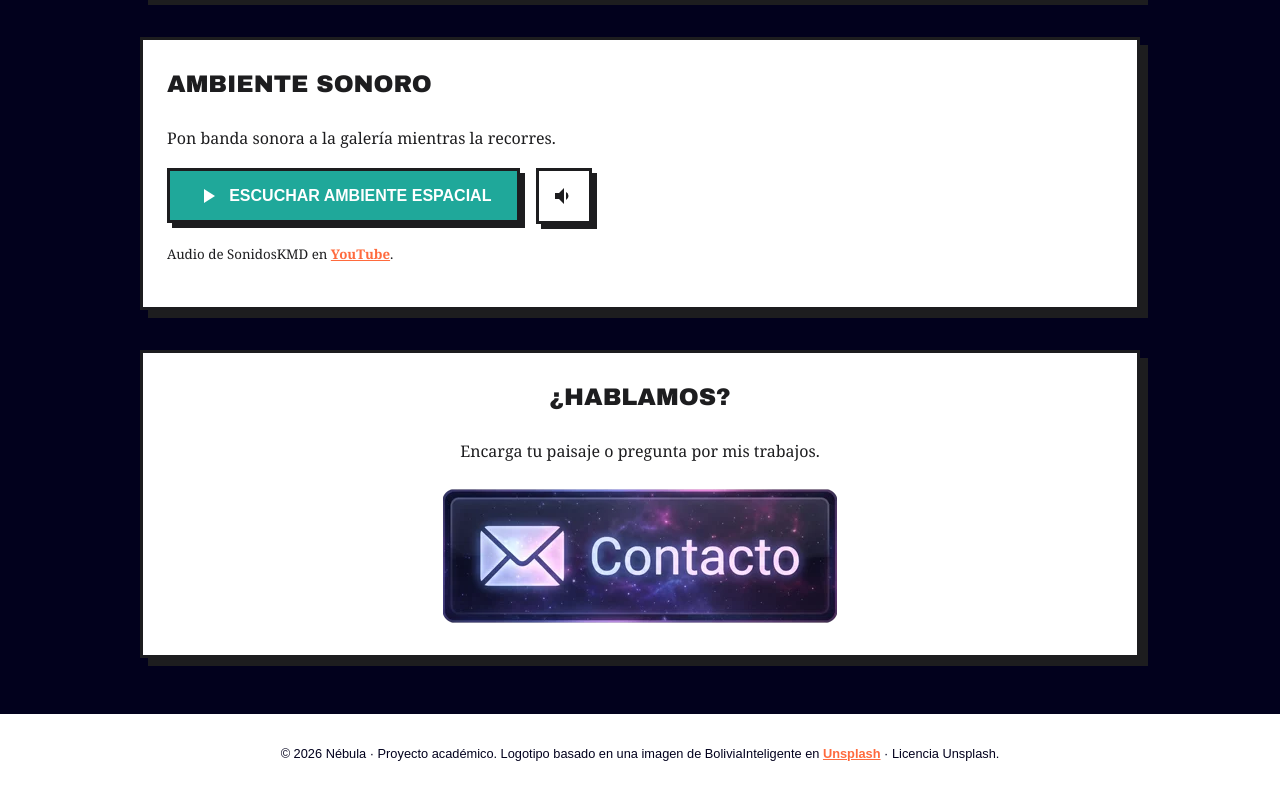
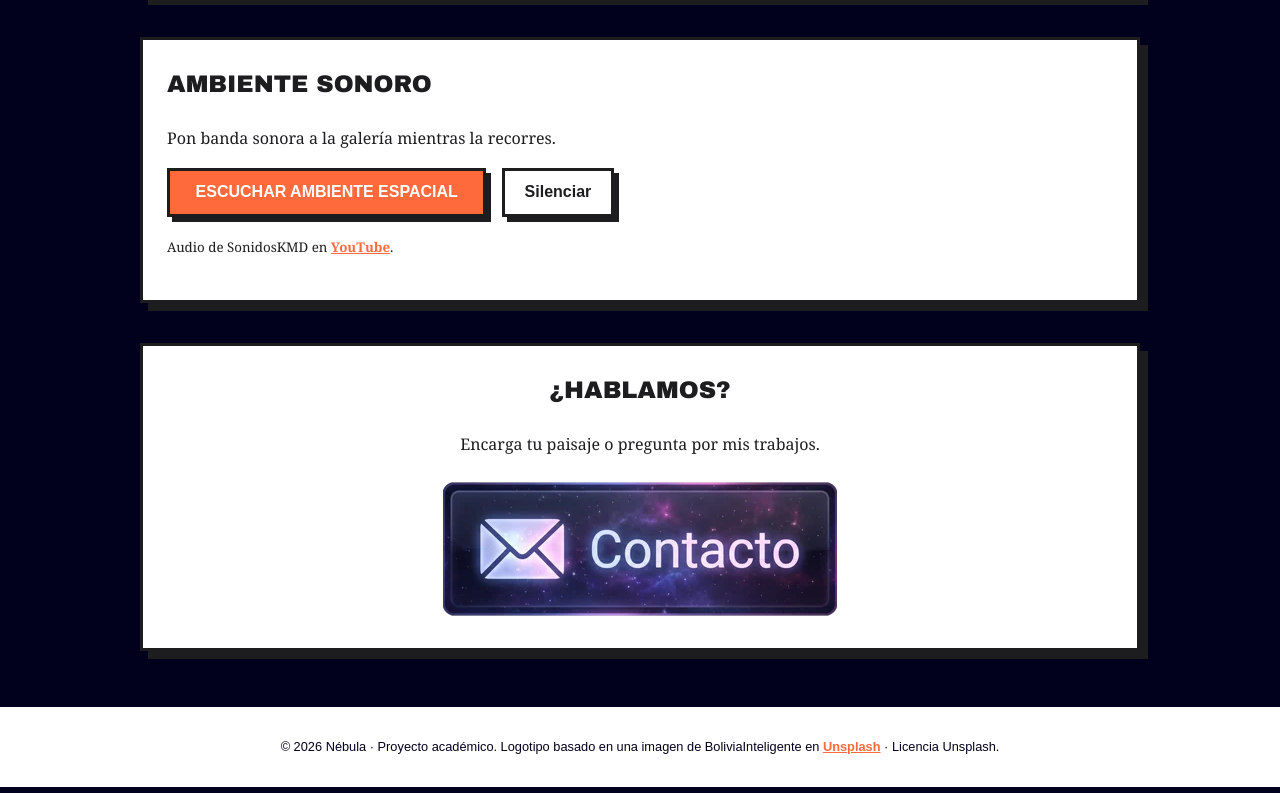
Before and after one commit to Pablobc1208/Landing_nebula, a plain HTML site: page index.html in a window 1280 px wide. Shown: the part 2179-2972 px from the top of the page. Drawn offline with Linux system fonts and the light colour scheme.

Commit message:
Fase 4: reproductor de audio personalizado y arreglos del modal

```diff
--- a/index.html
+++ b/index.html
@@ -721,64 +721,15 @@
         <p>Pon banda sonora a la galería mientras la recorres.</p>
 
         <!-- Audio sin controles nativos: se maneja desde JavaScript -->
-        <audio
-          id="audio-ambiente"
-          preload="none"
-          loop
-          src="asset/audio/untitled.mp3"
-        >
-          Tu navegador no admite la reproducción de audio.
-        </audio>
+        <audio id="audio-ambiente" preload="none" loop src="asset/audio/untitled.mp3"> Tu navegador no admite la reproducción de audio.</audio>
 
         <div class="reproductor">
-          <button
-            id="boton-audio"
-            class="boton-audio"
-            type="button"
-            aria-pressed="false"
-          >
-            <svg
-              class="icono-audio"
-              viewBox="0 0 24 24"
-              width="24"
-              height="24"
-              aria-hidden="true"
-              focusable="false"
-            >
-              <path id="icono-audio" d="M8 5v14l11-7z" />
-            </svg>
-            <span id="texto-audio">Escuchar ambiente espacial</span>
-          </button>
-
-          <button
-            id="boton-silencio"
-            class="boton-silencio"
-            type="button"
-            aria-pressed="false"
-            aria-label="Silenciar audio"
-          >
-            <svg
-              class="icono-audio"
-              viewBox="0 0 24 24"
-              width="24"
-              height="24"
-              aria-hidden="true"
-              focusable="false"
-            >
-              <path
-                id="icono-silencio"
-                d="M3 9v6h4l5 5V4L7 9H3zm13.5 3A4.5 4.5 0 0 0 14 8v8a4.5 4.5 0 0 0 2.5-4z"
-              />
-            </svg>
-          </button>
+          <button id="boton-audio" class="boton-audio" type="button">Escuchar ambiente espacial</button>
+          <button id="boton-silencio" class="boton-silencio" type="button">Silenciar</button>
         </div>
 
         <p>
-          <small
-            >Audio de SonidosKMD en
-            <a href="https://www.youtube.com/watch?v=Dtu5Fk1qb0g">YouTube</a
-            >.</small
-          >
+          <small>Audio de SonidosKMD en <a href="https://www.youtube.com/watch?v=Dtu5Fk1qb0g">YouTube</a>.</small>
         </p>
       </section>
 
--- a/script.js
+++ b/script.js
@@ -81,3 +81,36 @@ modal.addEventListener("click", (evento) => {
     cerrarModal();
   }
 });
+
+const audio = document.getElementById('audio-ambiente');
+const botonAudio = document.getElementById('boton-audio');
+const botonSilencio = document.getElementById('boton-silencio');
+
+// Reproduce o pausa el audio
+function reproducirPausar() {
+  if (audio.paused) {
+    audio.play();
+    botonAudio.textContent = 'Pausar ambiente espacial';
+    botonAudio.classList.add('sonando');
+  } else {
+    audio.pause();
+    botonAudio.textContent = 'Escuchar ambiente espacial';
+    botonAudio.classList.remove('sonando');
+  }
+}
+
+// Silencia o activa el sonido
+function silenciar() {
+  audio.muted = !audio.muted;
+
+  if (audio.muted) {
+    botonSilencio.textContent = 'Activar sonido';
+    botonSilencio.classList.add('silenciado');
+  } else {
+    botonSilencio.textContent = 'Silenciar';
+    botonSilencio.classList.remove('silenciado');
+  }
+}
+
+botonAudio.addEventListener('click', reproducirPausar);
+botonSilencio.addEventListener('click', silenciar);
--- a/style.css
+++ b/style.css
@@ -263,16 +263,16 @@ footer { margin-top: 2.5rem; background: #fff; color: var(--papel); text-align:
   font-weight: bold;
   text-transform: uppercase;
   color: #fff;
-  background: var(--verde);
+  background: var(--naranja);
 }
 .boton-silencio {
-  width: 56px;
-  height: 56px;
-  padding: 0;
+  padding: 0.8rem 1.2rem;
+  font-family: Arial, sans-serif;
+  font-size: 1rem;
+  font-weight: bold;
   color: var(--tinta);
   background: #fff;
 }
-.icono-audio { fill: currentColor; }
 
 .boton-audio:hover,
 .boton-audio:focus-visible,
@@ -294,7 +294,6 @@ footer { margin-top: 2.5rem; background: #fff; color: var(--papel); text-align:
 
 /* Estado: sonando */
 .boton-audio.sonando { background: var(--naranja); }
-.boton-audio.sonando .icono-audio { animation: latido 1s ease-in-out infinite; }
 
 /* Estado: silenciado */
 .boton-silencio.silenciado {
```
